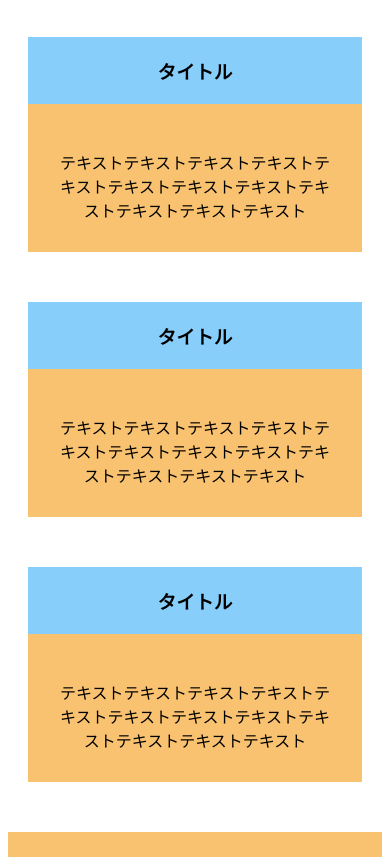
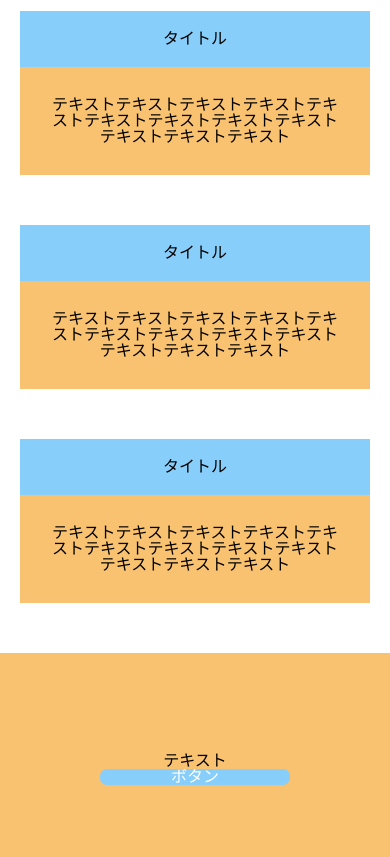
Before and after one commit to yoshiakio/responsive-site, a plain HTML site: page index.html in a window 390 px wide. Shown: the part 379-1236 px from the top of the page. Drawn offline with nearby package versions, Linux system fonts and the light colour scheme.

Commit message:
課題をコミット

```diff
--- a/css/style.css
+++ b/css/style.css
@@ -1,5 +1,13 @@
 @charset "UTF-8";    /* 文字コードの指定 */
 @import 'https://fonts.googleapis.com/css?family=Abel';    /* Google Fonts用のCSSを読み込み */
+
+.gothic {
+  font-family:'游ゴシック', YuGothic, 'メイリオ', Verdana, 'Hiragino Kaku Gothic ProN', Meiryo, sans-serif;
+}
+.mincho {
+  font-family: '游明朝体', 'Yu Mincho','ヒラギノ明朝 Pro W3','Hiragino Mincho Pro','メイリオ', Meiryo, serif;
+
+}
 
 .box1 {
   background-image: url("../images/img_473_1488875864.jpg");
@@ -47,7 +55,7 @@
 .button{
   color: #fff;
   background-color: #87CEFA;
-  border-radius: 5px;
+  border-radius: 7px;
   display: block;
 }
 
@@ -68,9 +76,10 @@
 }
 
 .button{
-  color: #fff;
+   color: #fff;
   background-color: #87CEFA;
-  border-radius: 5px;
+  border-radius: 7px;
+  display: block;
   text-decoration:none;
 }
 
--- a/index.html
+++ b/index.html
@@ -4,19 +4,19 @@
         <meta charset="utf-8">
         <meta name="viewport" content="width=device-width, initial-scale=1">
         <title>レスポンシブデザイン</title>
-        <link rel="stylesheet" href="./css/style.css">
-        <link rel="stylesheet" media="(max-width: 250px)" href="style-250.css">
+       <link rel="stylesheet" href="https://cdnjs.cloudflare.com/ajax/libs/meyer-reset/2.0/reset.css">
+       <link rel="stylesheet" href="./css/style.css">
+       <link rel="stylesheet" href="https://maxcdn.bootstrapcdn.com/font-awesome/4.7.0/css/font-awesome.min.css">
     </head>
     <body>
      <header>
         <div class="box1"></div>
         </header>
     <main>
-           <section id="three box">
         <h2 class="text-center">テキスト</h2>
         <div class="container">
             <div class="title">
-<!DOCTYPE html>                <h3 class="box">タイトル</h3>
+               <h3 class="box">タイトル</h3>
                 <p>テキストテキストテキストテキストテキストテキストテキストテキストテキストテキストテキストテキスト</p>
             </div>
             <div class="title">
@@ -28,7 +28,6 @@
                 <p>テキストテキストテキストテキストテキストテキストテキストテキストテキストテキストテキストテキスト</p>
             </div>
         </div>
-    </section>
         </main>
     <footer>
     <div class="box2">
```
